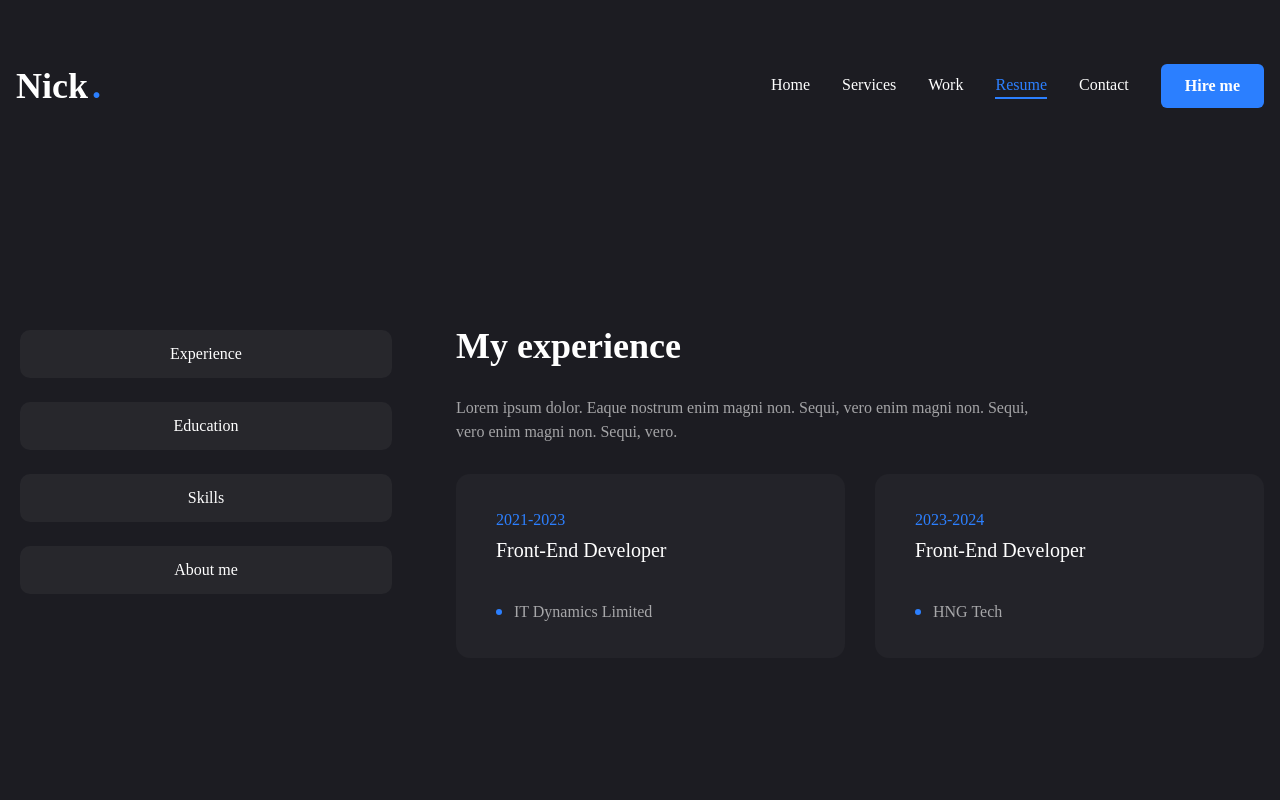
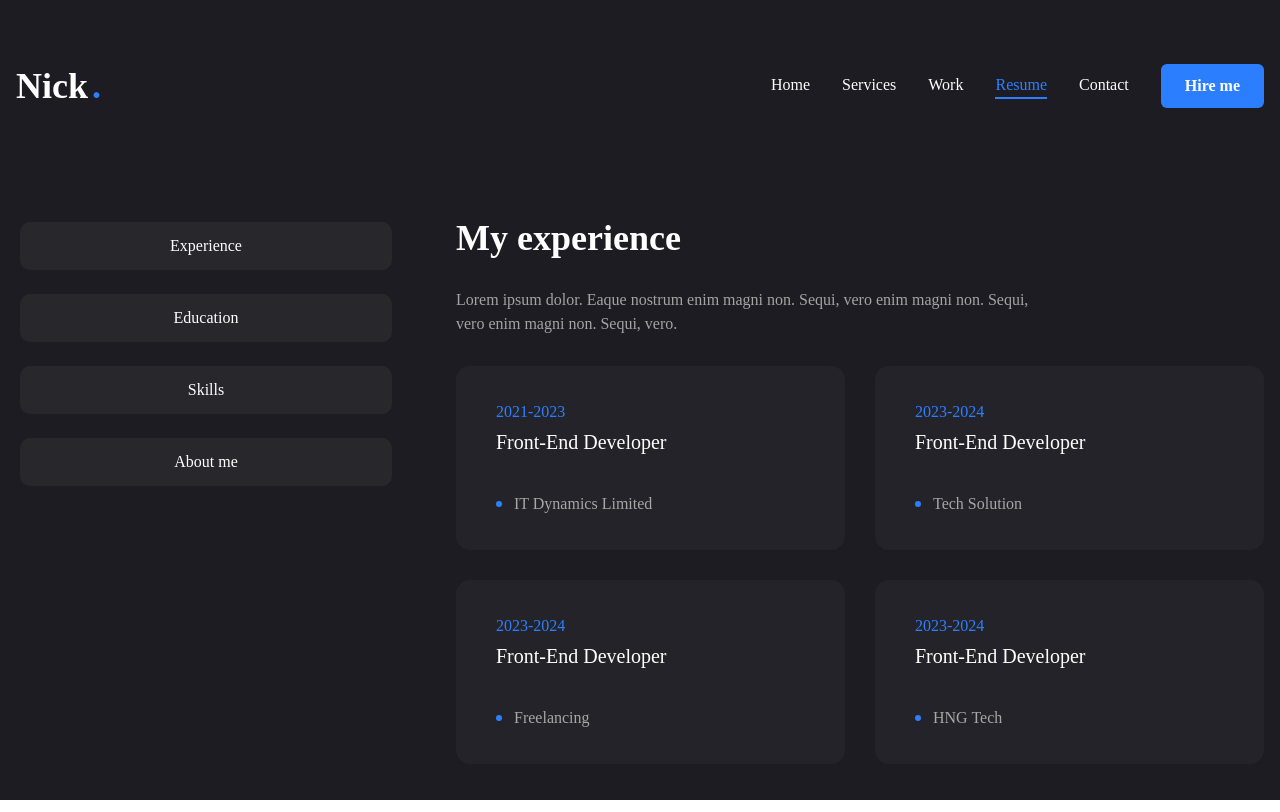
Before and after one commit to Nick-Salifu/portfolio, a Next.js app: page /resume in a window 1280 px wide. Built offline with nearby package versions, Linux system fonts and the light colour scheme.

Commit message:
Adding scrollarea to the resume section

```diff
--- a/app/resume/page.jsx
+++ b/app/resume/page.jsx
@@ -5,6 +5,7 @@ import {SiTailwindcss, SiNextdotjs} from "react-icons/si"
 import {Tabs, TabsContent, TabsTrigger, TabsList} from "@/components/ui/tabs"
 import {Tooltip, TooltipContent, TooltipProvider, TooltipTrigger} from "@/components/ui/tooltip"
 import {motion} from "framer-motion"
+import { ScrollArea } from "@/components/ui/scroll-area"
 
 const about = {
     title: "about me",
@@ -46,7 +47,7 @@ const about = {
 }
 
 const experience = {
-    icon: "",
+    icon: "../badge.jpg",
     title: "My experience",
     description: "Lorem ipsum dolor. Eaque nostrum enim magni non. Sequi, vero enim magni non. Sequi, vero enim magni non. Sequi, vero.",
     items: [
@@ -54,6 +55,26 @@ const experience = {
             company: "IT Dynamics Limited",
             position: "Front-End Developer",
             duration: "2021-2023",
+        },
+        {
+            company: "Tech Solution",
+            position: "Front-End Developer",
+            duration: "2023-2024",
+        },
+        {
+            company: "Freelancing",
+            position: "Front-End Developer",
+            duration: "2023-2024",
+        },
+        {
+            company: "HNG Tech",
+            position: "Front-End Developer",
+            duration: "2023-2024",
+        },
+        {
+            company: "Elite Entrepreneur",
+            position: "Front-End Developer",
+            duration: "2023-2024",
         },
         {
             company: "HNG Tech",
@@ -64,7 +85,7 @@ const experience = {
 }
 
 const education = {
-    icon: "",
+    icon: "../hat.png",
     title: "My education",
     description: "Lorem ipsum dolor. Eaque nostrum enim magni non. Sequi, vero.",
     items: [
@@ -72,6 +93,26 @@ const education = {
             institution: "University of Ilorin, Nigeria",
             degree: "Information and Communication Science",
             duration: "2017-2022",
+        },
+        {
+            institution: "Code Academy",
+            degree: "Front-End Development",
+            duration: "2023",
+        },
+        {
+            institution: "Code Academy",
+            degree: "Front-End Development",
+            duration: "2023",
+        },
+        {
+            institution: "Code Academy",
+            degree: "Front-End Development",
+            duration: "2023",
+        },
+        {
+            institution: "Code Academy",
+            degree: "Front-End Development",
+            duration: "2023",
         },
         {
             institution: "Code Academy",
@@ -144,6 +185,7 @@ export default function Resume() {
                                 <h3 className="text-4xl font-bold">{experience.title}</h3>
                                 <p className="max-w-[600px] text-white/60 mx-auto xl:mx-0">{experience.description}</p>
 
+                                <ScrollArea className="h-[400px]">
                                      <ul className="grid grid-cols-1 lg:grid-cols-2 gap-[30px]">
                                      {experience.items.map((item, index) => {
                                          return (
@@ -158,6 +200,7 @@ export default function Resume() {
                                          )
                                      })}
                                  </ul>
+                                </ScrollArea>
                             </div>
                         </TabsContent>
 
@@ -167,6 +210,7 @@ export default function Resume() {
                                 <h3 className="text-4xl font-bold">{education.title}</h3>
                                 <p className="max-w-[600px] text-white/60 mx-auto xl:mx-0">{education.description}</p>
 
+                                <ScrollArea className="h-[400px]">
                                     <ul className="grid grid-cols-1 lg:grid-cols-2 gap-[30px]">
                                         {education.items.map((item, index) => {
                                             return (
@@ -181,6 +225,7 @@ export default function Resume() {
                                             )
                                         })}
                                     </ul>
+                                </ScrollArea>
                             </div>
                         </TabsContent>
 
--- a/components/ui/scroll-area.jsx
+++ b/components/ui/scroll-area.jsx
@@ -43,7 +43,7 @@ function ScrollBar({
       {...props}>
       <ScrollAreaPrimitive.ScrollAreaThumb
         data-slot="scroll-area-thumb"
-        className="bg-border relative flex-1 rounded-full" />
+        className="bg-blue-500 relative flex-1 rounded-full" />
     </ScrollAreaPrimitive.ScrollAreaScrollbar>
   );
 }
```
Also changed, not shown: public/hat.png (added), 1 other file (tests, documents, lock files or other folders). Lines whose indentation alone changed are shown as unchanged.
